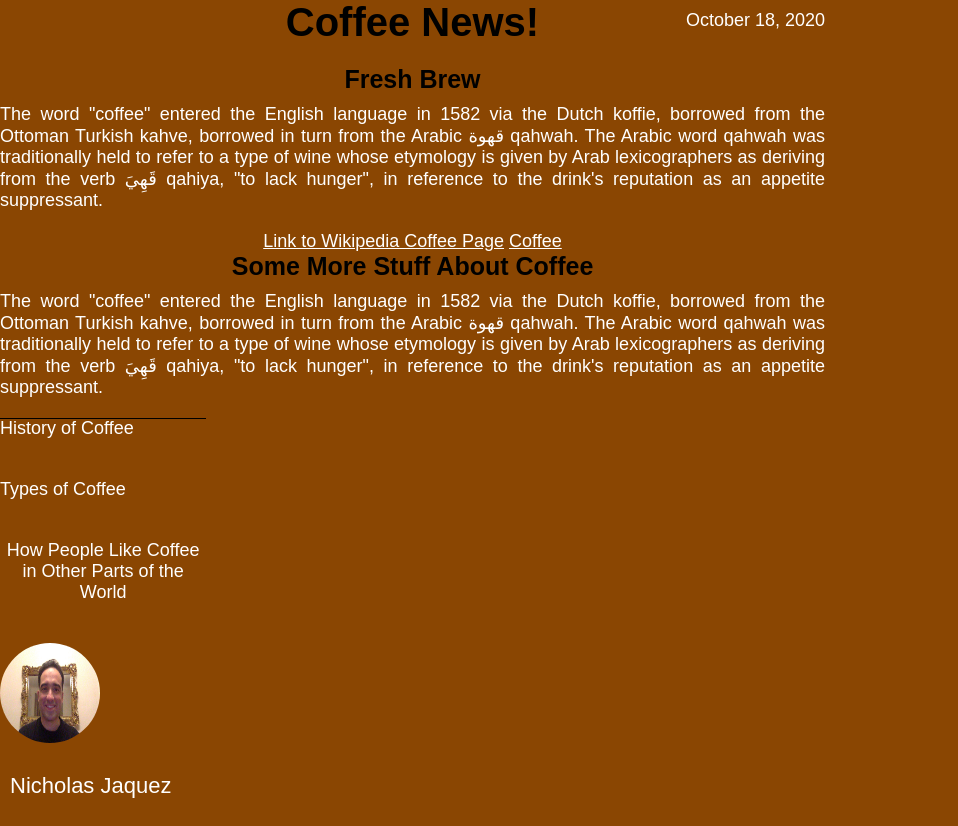
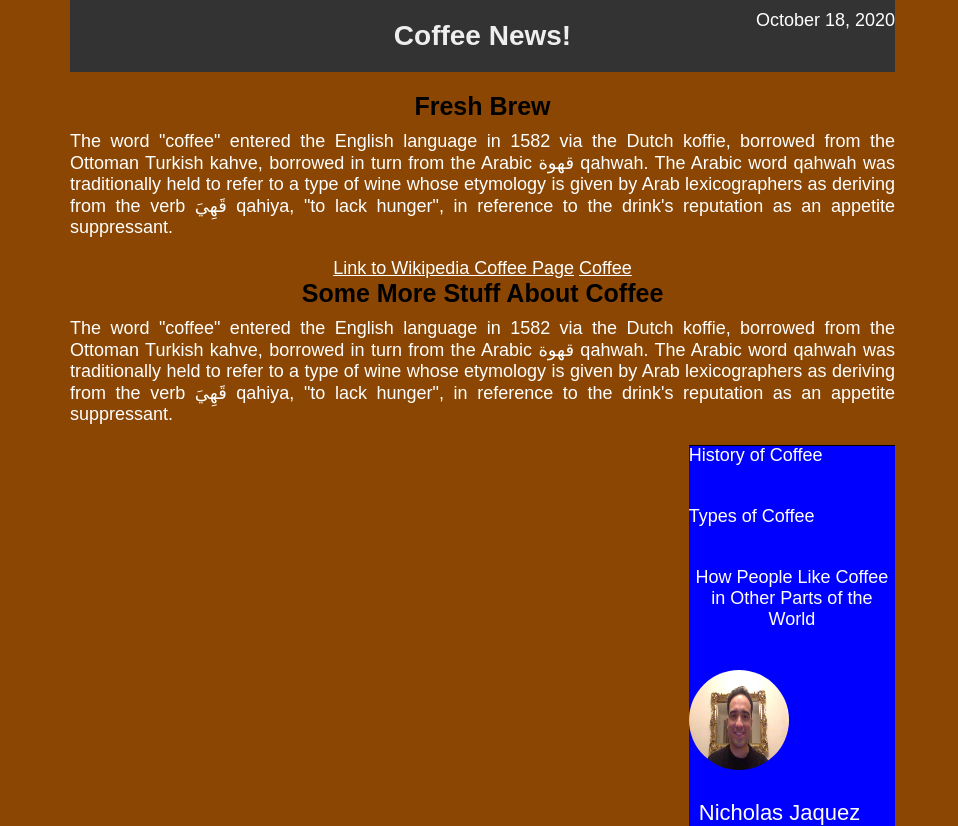
Before and after one commit to nickrayj45/NicksCafe, a plain HTML site: page index.html in a window 1280 px wide. Shown: the whole page, without its empty margins (0-958 px from the left). Before the commit the page ends 800 px from the top, so only its background shows below. Drawn offline with Linux system fonts and the light colour scheme; a script that the page names is missing.

Commit message:
nav floats right

```diff
--- a/style.css
+++ b/style.css
@@ -1,6 +1,6 @@
 * {
-  margin: 0;
-  padding: 0;
+  margin: auto;
+  padding: auto;
   box-sizing: border-box;
   text-align: center;
   font-family: 'Ubuntu', sans-serif;
@@ -25,8 +25,22 @@ h2 {
 }
 
 h1 {
-  font-size: 40px;
-  margin-bottom: 20px;
+  /* font-size: 40px;
+  margin-bottom: 20px; */
+    /* Box-model */
+    padding: 20px 0;
+
+    /* Positioning */
+    margin: 0;
+    margin-bottom: 20px;
+    font-size: 28px;
+
+    /* Typography */
+    color: #eee;
+    text-align: center;
+
+    /* Visual */
+    background: #333;
 }
 
 h2 {
@@ -60,7 +74,8 @@ h2 {
 
 .other-posts {
     width: 25%;
-    float: left;
+    float: right;
+    background-color: blue;
   }
 
   .author-box {
```
